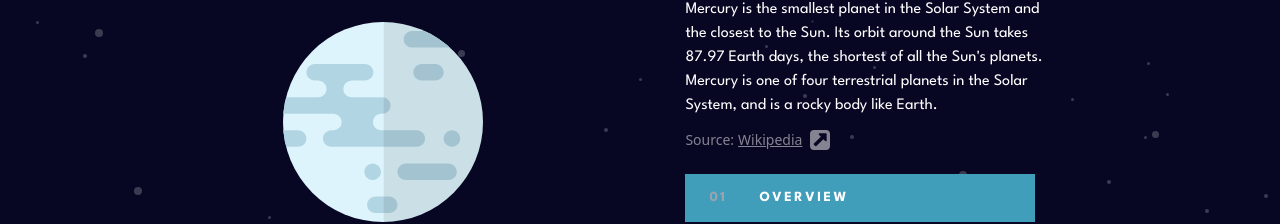
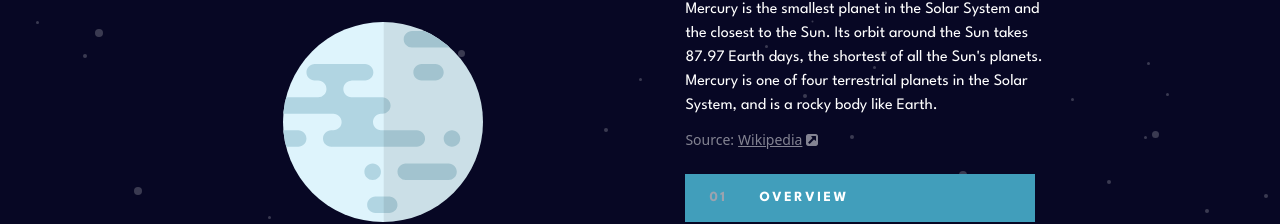
Before and after one commit to carolb92/planets-fact-site, a Next.js app: page /mercury in a window 1280 px wide. Shown: the part 235-459 px from the top of the page. Built offline with nearby package versions, Linux system fonts and the light colour scheme.

Commit message:
minor style fixes

```diff
--- a/app/_actions/planetData.tsx
+++ b/app/_actions/planetData.tsx
@@ -41,7 +41,7 @@ export const planetsData: Planet[] = [
 		},
 		structure: {
 			content:
-				"Mercury appears to have a solid silicate crust and mantle overlying a solid, iron sulfide outer core layer, a deeper liquid core layer, and a solid inner core. The planet's density is the second highest in the Solar System at 5.427 g/cm3 , only slightly less than Earth's density.",
+				"Mercury appears to have a solid silicate crust and mantle overlying a solid, iron sulfide outer core layer, a deeper liquid core layer, and a solid inner core. The planet's density is the second highest in the Solar System at 5.427 g/cm³ , only slightly less than Earth's density.",
 			source:
 				"https://en.wikipedia.org/wiki/Mercury_(planet)#Internal_structure",
 		},
@@ -101,7 +101,7 @@ export const planetsData: Planet[] = [
 		},
 		geology: {
 			content:
-				"The total surface area of Earth is about 510 million km2. The continental crust consists of lower density material such as the igneous rocks granite and andesite. Less common is basalt, a denser volcanic rock that is the primary constituent of the ocean floors.",
+				"The total surface area of Earth is about 510 million km². The continental crust consists of lower density material such as the igneous rocks granite and andesite. Less common is basalt, a denser volcanic rock that is the primary constituent of the ocean floors.",
 			source: "https://en.wikipedia.org/wiki/Earth#Surface",
 		},
 		rotation: "0.99 Days",
@@ -178,7 +178,7 @@ export const planetsData: Planet[] = [
 		},
 		structure: {
 			content:
-				"Despite consisting mostly of hydrogen and helium, most of Saturn's mass is not in the gas phase, because hydrogen becomes a non-ideal liquid when the density is above 0.01 g/cm3, which is reached at a radius containing 99.9% of Saturn's mass.",
+				"Despite consisting mostly of hydrogen and helium, most of Saturn's mass is not in the gas phase, because hydrogen becomes a non-ideal liquid when the density is above 0.01 g/cm³, which is reached at a radius containing 99.9% of Saturn's mass.",
 			source: "https://en.wikipedia.org/wiki/Saturn#Internal_structure",
 		},
 		geology: {
@@ -200,7 +200,7 @@ export const planetsData: Planet[] = [
 		name: "Uranus",
 		overview: {
 			content:
-				"Uranus is the seventh planet from the Sun. Its name is a reference to the Greek god of the sky, Uranus according to Greek mythology, was the great-grandfather of Ares. It has the third-largest planetary radius and fourth-largest planetary mass in the Solar System.",
+				"Uranus is the seventh planet from the Sun. Its name is a reference to the Greek god of the sky, Uranus, who, according to Greek mythology, was the great-grandfather of Ares. It has the third-largest planetary radius and fourth-largest planetary mass in the Solar System.",
 			source: "https://en.wikipedia.org/wiki/Uranus",
 		},
 		structure: {
--- a/app/_components/PlanetContent.tsx
+++ b/app/_components/PlanetContent.tsx
@@ -26,7 +26,7 @@ export default function PlanetContent({
 				Source:
 				<Link
 					href={sectionData.source}
-					className="flex gap-2 underline items-center"
+					className="flex gap-1 underline items-center"
 					target="_blank"
 				>
 					<span>Wikipedia</span>
@@ -34,8 +34,8 @@ export default function PlanetContent({
 						<Image
 							alt="source icon"
 							src="/icon-source.svg"
-							height={20}
-							width={20}
+							height={12}
+							width={12}
 						/>
 					</span>
 				</Link>
```
